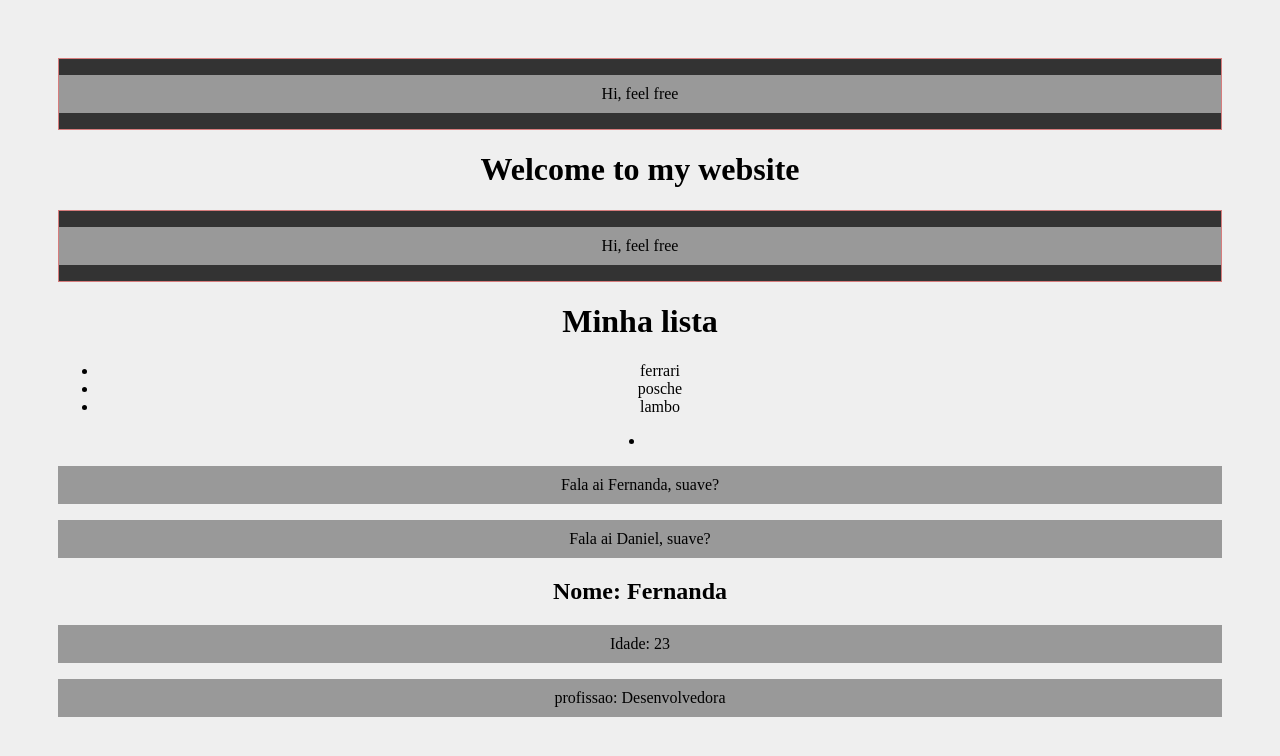
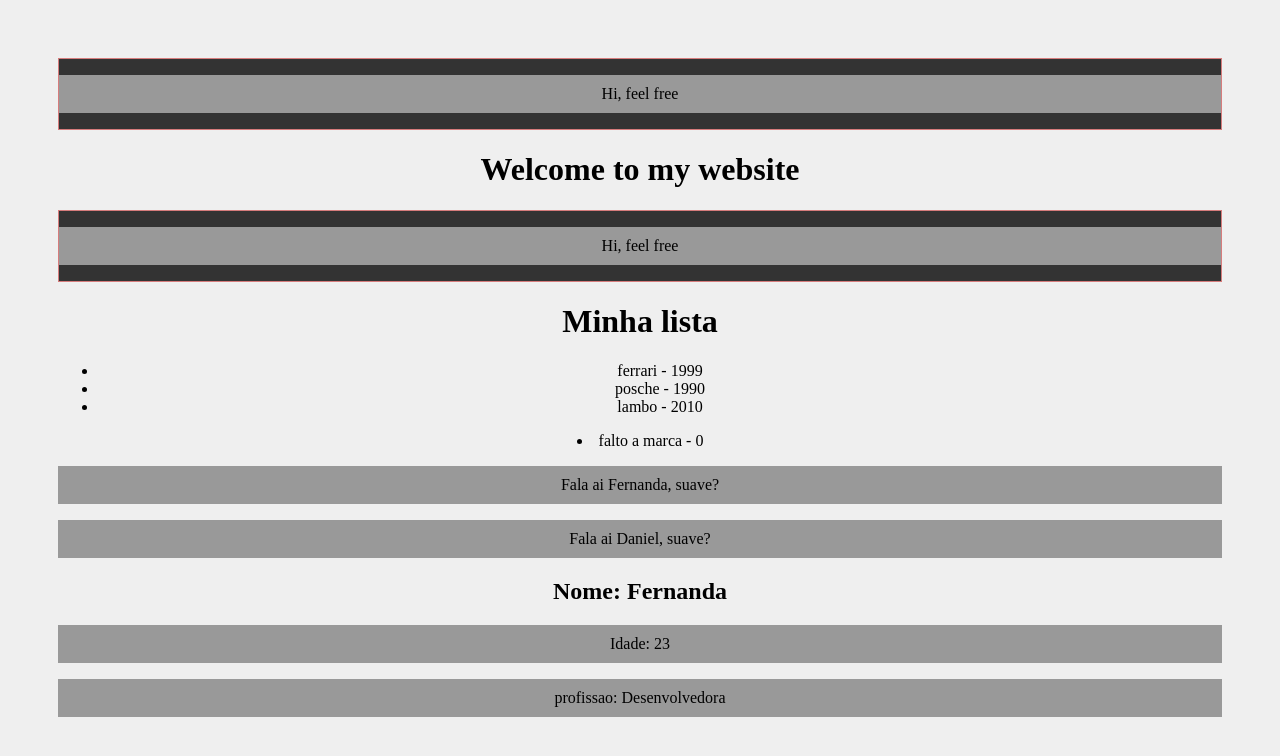
Before and after one commit to itsferlima/React, a React (Create React App) app in the folder meu-projeto/: page / in a window 1280 px wide. Shown: the top 756 px of the page. Built offline with nearby package versions, Linux system fonts and the light colour scheme.

Commit message:
props add

```diff
--- a/meu-projeto/src/components/Item.js
+++ b/meu-projeto/src/components/Item.js
@@ -1,9 +1,21 @@
-function Item(props){
+import PropTypes from 'prop-types'
+
+function Item({marca, ano_lancamento}){
     return(
         <>
-        <li>{props.marca}</li>
+            <li>
+                {marca} - {ano_lancamento}
+            </li>
         </>
     )
 }
 
+Item.propTypes = {
+    marca: PropTypes.string.isRequired,
+    ano_lancamento: PropTypes.number,
+}
+Item.defaultProps={
+    marca: 'falto a marca',
+    ano_lancamento:0,
+}
 export default Item
--- a/meu-projeto/src/components/List.js
+++ b/meu-projeto/src/components/List.js
@@ -5,9 +5,9 @@ function List (){
         <>
             <h1>Minha lista</h1>
             <ul>
-            <Item marca="ferrari"/>
-            <Item marca="posche"/>
-            <Item marca="lambo"/>
+            <Item marca="ferrari" ano_lancamento={1999}/>
+            <Item marca="posche" ano_lancamento={1990}/>
+            <Item marca="lambo" ano_lancamento={2010}/>
             </ul>
         </>
     )
```
